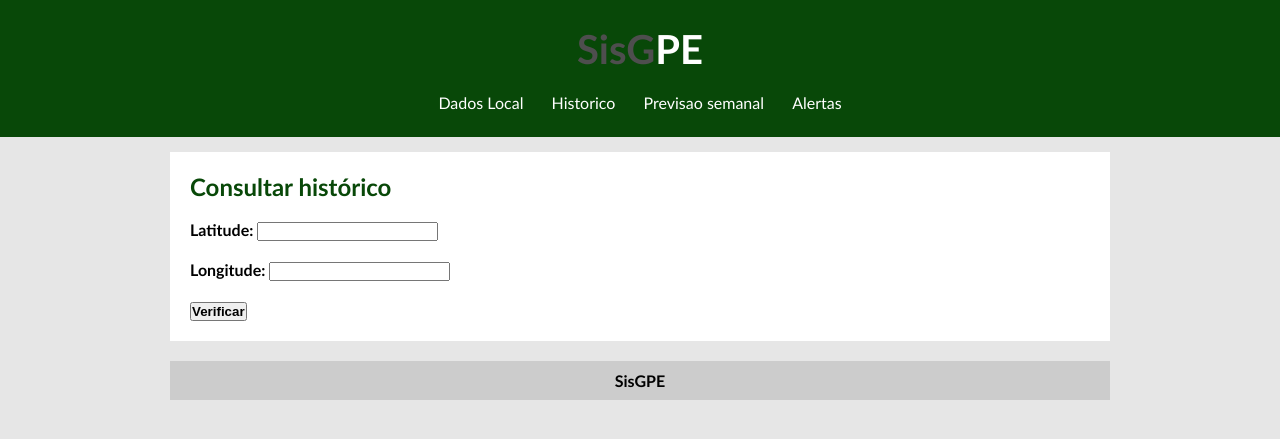
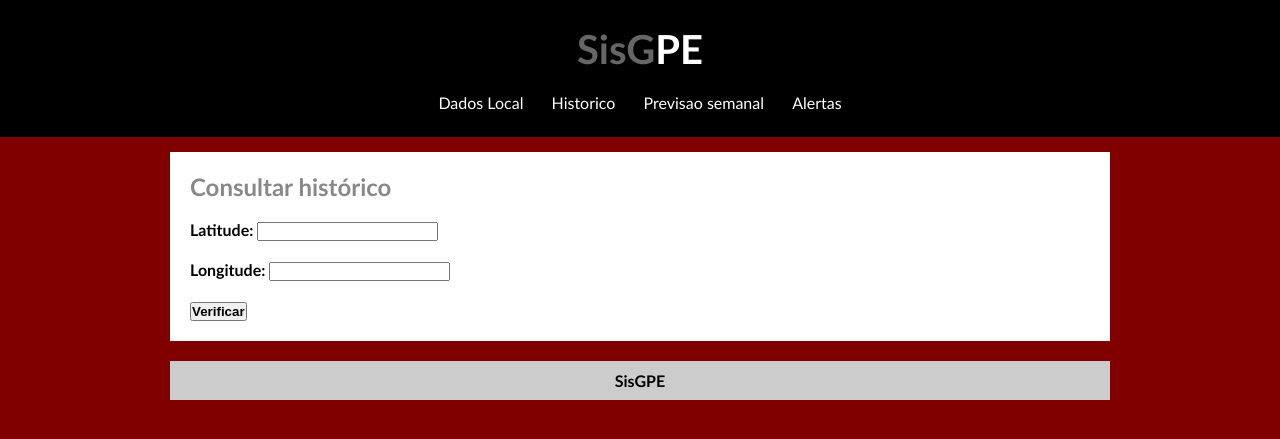
Before and after one commit to VladimirVieira/eolica-api, a Python web app: template src/main/resources/templates/historicoprevisao.html in a window 1280 px wide. Shown: the top 439 px of the page. Run offline with Jinja, Linux system fonts and the light colour scheme; the template is opened without the code that fills it, so the values that code supplies are empty.

Commit message:
Update estilo.css

```diff
--- a/src/main/resources/static/estilo.css
+++ b/src/main/resources/static/estilo.css
@@ -7,14 +7,14 @@
 body {
 	font-size: 1em;
 	font-family: "Trebuchet MS", Helvetica, sans-serif;
-	background: #e6e6e6;
+	background:  #800000;;
 }
 
 /*
 **** Layout ****
 */
 #area-cabecalho {
-	background-color: #084808;
+	background-color: #000000;;
 	padding: 15px;
 	text-align: center;
 }
@@ -79,12 +79,12 @@ a:hover {
 **** Formatações em geral ****
 */
 h1 {
-	color: #4e4e4e;
+	color: #666666; /* cinza médio */
 	font-size: 2.5em;
 }
 
 h2 {
-	color: #084808;
+	color: #888888; /* cinza mais claro */
 }
 
 h3 {
```
